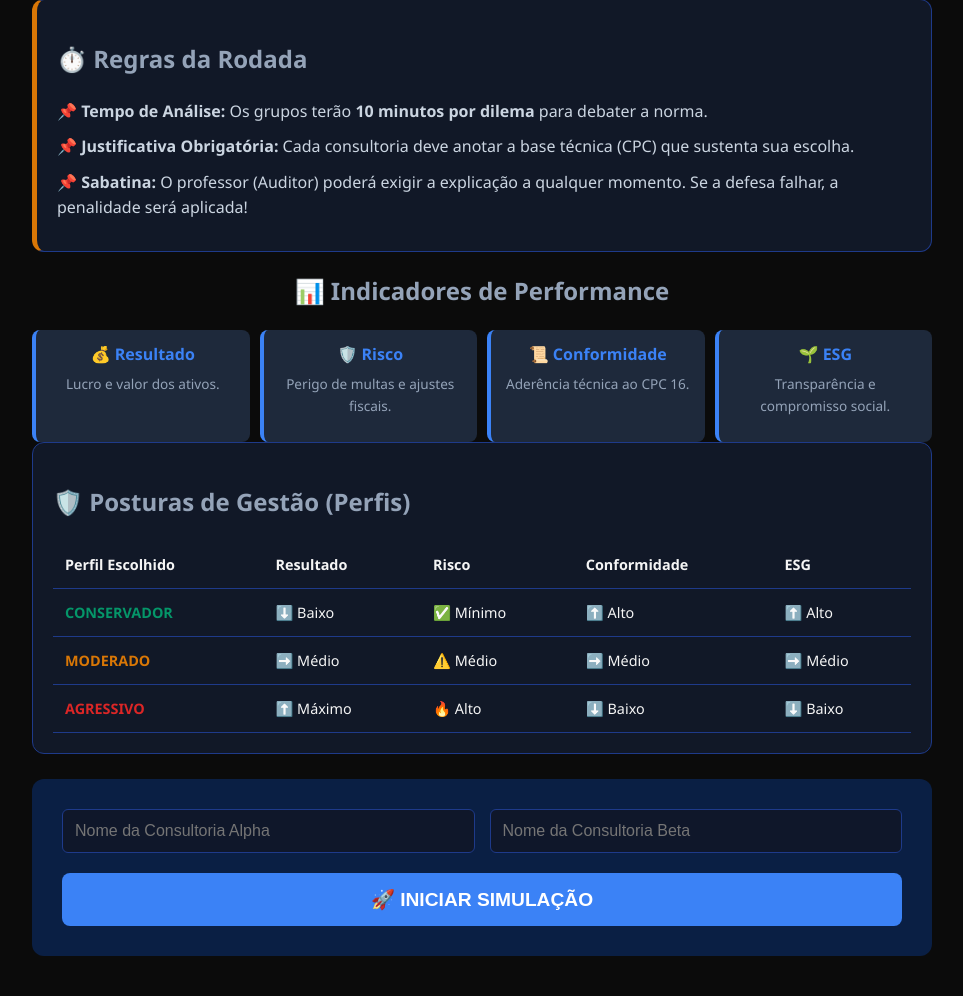
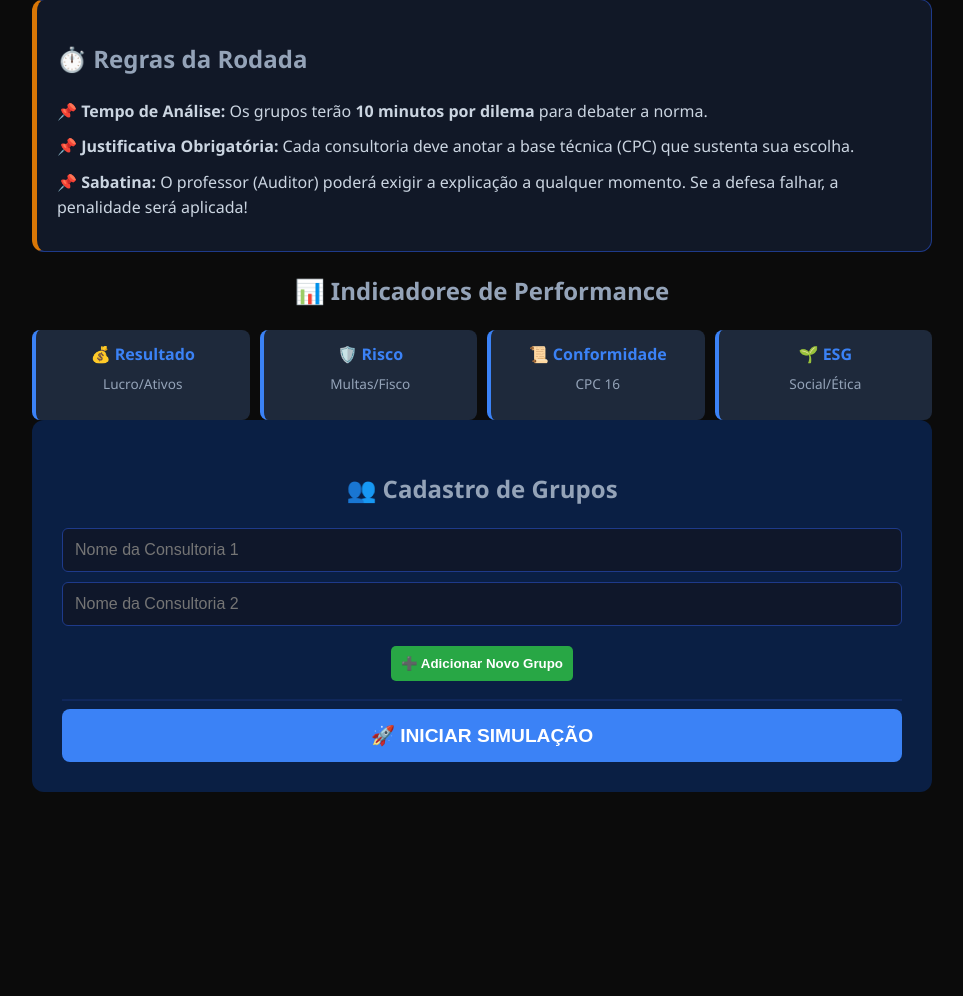
Before and after one commit to brunob329-droid/jogo-refaz, a Flask app: page / in a window 1280 px wide. Shown: the part 639-1635 px from the top of the page, without its empty margins (158-1121 px from the left). After the commit the page ends 1431 px from the top, so only its background shows below. Run offline with Flask 3, Linux system fonts and the light colour scheme.

Commit message:
Update index.html

```diff
--- a/templates/index.html
+++ b/templates/index.html
@@ -5,6 +5,17 @@
     <meta name="viewport" content="width=device-width, initial-scale=1.0">
     <title>Refaz - Início</title>
     <link rel="stylesheet" href="{{ url_for('static', filename='style.css') }}">
+    <style>
+        /* Estilos rápidos para os novos botões */
+        .input-group { display: flex; flex-direction: column; gap: 10px; margin-bottom: 20px; }
+        .btn-adicionar {
+            background-color: #28a745; color: white; border: none; padding: 10px;
+            border-radius: 5px; cursor: pointer; margin-bottom: 10px; font-weight: bold;
+        }
+        .btn-adicionar:hover { background-color: #218838; }
+        .input-dinamico { position: relative; display: flex; gap: 5px; }
+        .btn-remover { background: #dc3545; color: white; border: none; border-radius: 3px; cursor: pointer; padding: 0 10px; }
+    </style>
 </head>
 <body>
 
@@ -33,74 +44,47 @@
     <div class="quadro-impacto">
         <h2>📊 Indicadores de Performance</h2>
         <div class="impacto-grid">
-            <div class="impacto-card">
-                <strong>💰 Resultado</strong>
-                <p>Lucro e valor dos ativos.</p>
-            </div>
-            <div class="impacto-card">
-                <strong>🛡️ Risco</strong>
-                <p>Perigo de multas e ajustes fiscais.</p>
-            </div>
-            <div class="impacto-card">
-                <strong>📜 Conformidade</strong>
-                <p>Aderência técnica ao CPC 16.</p>
-            </div>
-            <div class="impacto-card">
-                <strong>🌱 ESG</strong>
-                <p>Transparência e compromisso social.</p>
-            </div>
+            <div class="impacto-card"><strong>💰 Resultado</strong><p>Lucro/Ativos</p></div>
+            <div class="impacto-card"><strong>🛡️ Risco</strong><p>Multas/Fisco</p></div>
+            <div class="impacto-card"><strong>📜 Conformidade</strong><p>CPC 16</p></div>
+            <div class="impacto-card"><strong>🌱 ESG</strong><p>Social/Ética</p></div>
         </div>
     </div>
 
-    <div class="quadro-pontuacao">
-        <h2>🛡️ Posturas de Gestão (Perfis)</h2>
-        <table class="tabela-pontos">
-            <thead>
-                <tr>
-                    <th>Perfil Escolhido</th>
-                    <th>Resultado</th>
-                    <th>Risco</th>
-                    <th>Conformidade</th>
-                    <th>ESG</th>
-                </tr>
-            </thead>
-            <tbody>
-                <tr>
-                    <td class="txt-cons">CONSERVADOR</td>
-                    <td>⬇️ Baixo</td>
-                    <td>✅ Mínimo</td>
-                    <td>⬆️ Alto</td>
-                    <td>⬆️ Alto</td>
-                </tr>
-                <tr>
-                    <td class="txt-mod">MODERADO</td>
-                    <td>➡️ Médio</td>
-                    <td>⚠️ Médio</td>
-                    <td>➡️ Médio</td>
-                    <td>➡️ Médio</td>
-                </tr>
-                <tr>
-                    <td class="txt-agr">AGRESSIVO</td>
-                    <td>⬆️ Máximo</td>
-                    <td>🔥 Alto</td>
-                    <td>⬇️ Baixo</td>
-                    <td>⬇️ Baixo</td>
-                </tr>
-            </tbody>
-        </table>
-    </div>
+    <div class="card-inicio">
+        <h2>👥 Cadastro de Grupos</h2>
+        <form action="/iniciar" method="post">
+            <div id="container-grupos" class="input-group">
+                <div class="input-dinamico">
+                    <input type="text" name="nomes_grupos" placeholder="Nome da Consultoria 1" required>
+                </div>
+                <div class="input-dinamico">
+                    <input type="text" name="nomes_grupos" placeholder="Nome da Consultoria 2" required>
+                </div>
+            </div>
 
-    <div class="card-inicio">
-        <form action="/iniciar" method="post">
-            <div class="input-group">
-                <input type="text" name="grupo1" placeholder="Nome da Consultoria Alpha" required>
-                <input type="text" name="grupo2" placeholder="Nome da Consultoria Beta" required>
-            </div>
+            <button type="button" class="btn-adicionar" onclick="addGrupo()">➕ Adicionar Novo Grupo</button>
+            <hr>
             <button type="submit" class="btn-iniciar-jogo">🚀 INICIAR SIMULAÇÃO</button>
         </form>
     </div>
 </div>
 
+<script>
+    function addGrupo() {
+        const container = document.getElementById('container-grupos');
+        const totalGrupos = container.querySelectorAll('input').length + 1;
+
+        const div = document.createElement('div');
+        div.className = 'input-dinamico';
+        div.innerHTML = `
+            <input type="text" name="nomes_grupos" placeholder="Nome da Consultoria ${totalGrupos}" required>
+            <button type="button" class="btn-remover" onclick="this.parentElement.remove()">✕</button>
+        `;
+        container.appendChild(div);
+    }
+</script>
+
 <script src="{{ url_for('static', filename='script.js') }}"></script>
 </body>
 </html>
```
